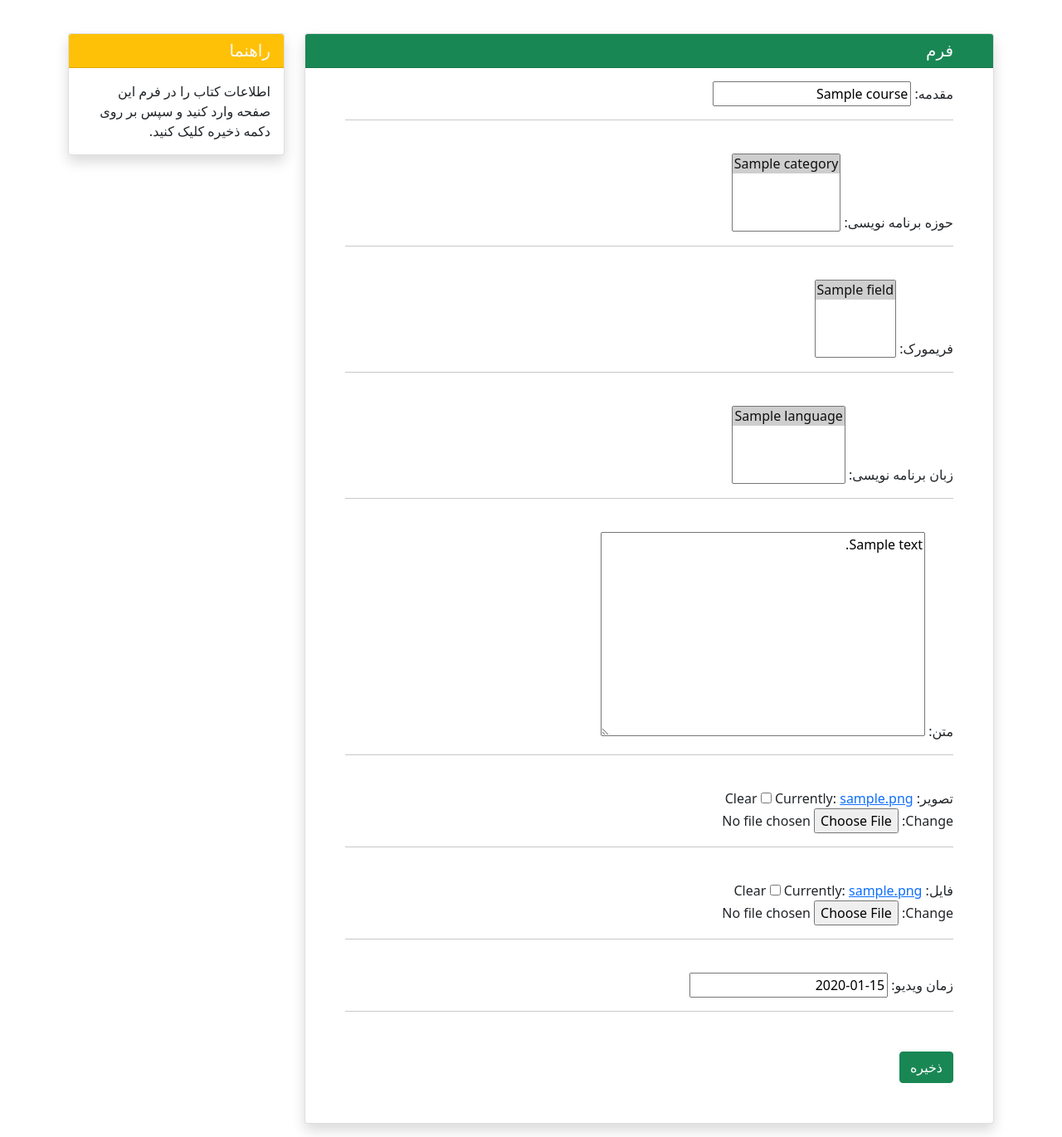
After one commit to rvicode/rvi_course, a Django app: page /update_video/1 in a window 1280 px wide. The commit adds this page. Shown: the whole page at 83% size. Run offline with Django 4.2, Linux system fonts and the light colour scheme; tables that the repository leaves empty hold one stand-in row (values such as "Sample post"); some libraries are stand-ins or nearby versions.

Commit message:
add UpdateVideoView views

```diff
--- a/home/forms.py
+++ b/home/forms.py
@@ -1,6 +1,6 @@
 from django import forms
 
-from blog.models import ContactUs
+from blog.models import ContactUs, Course
 
 
 class ContactUsForm(forms.ModelForm):
@@ -13,3 +13,9 @@ class ContactUsUserForm(forms.ModelForm):
     class Meta:
         model = ContactUs
         fields = '__all__'
+
+
+class UpdateVideoForm(forms.ModelForm):
+    class Meta:
+        model = Course
+        fields = ('title', 'category', 'field', 'language', 'description', 'image', 'file', 'time_video', )
--- a/home/templates/home/home.html
+++ b/home/templates/home/home.html
@@ -27,7 +27,7 @@
                                     </div>
                                     <div class="d-flex align-items-center justify-content-between video-category-time">
                                         <h6 class="">{{ item.title }}</h6>
-                                        <span class="vid-time">{{ item.created }}</span>
+                                        <span class="vid-time">{{ item.time_video }}</span>
                                     </div>
                                     <div class="video-card-details">
                                         <div>
@@ -48,7 +48,7 @@
 
                             </div>
                             <a href="{% url 'home:detail_video' item.id %}">
-                                <h5 class="video-card-title m-2">{{ item.description }}</h5>
+                                <h5 class="video-card-title m-2">{{ item.description | truncatewords:10 }}</h5>
                             </a>
                             <div class="my-3 pb-3 mx-2">
                                 <i class="fa fa-user  ml-1 "></i>
--- /dev/null
+++ b/home/templates/home/update_video.html
@@ -0,0 +1,50 @@
+{% load crispy_forms_tags %}
+<!doctype html>
+<html lang="en">
+<head>
+    <meta charset="UTF-8">
+    <meta name="viewport"
+          content="width=device-width, user-scalable=no, initial-scale=1.0, maximum-scale=1.0, minimum-scale=1.0">
+    <meta http-equiv="X-UA-Compatible" content="ie=edge">
+    <link href="https://cdn.jsdelivr.net/npm/bootstrap@5.0.2/dist/css/bootstrap.min.css" rel="stylesheet"
+          integrity="sha384-EVSTQN3/azprG1Anm3QDgpJLIm9Nao0Yz1ztcQTwFspd3yD65VohhpuuCOmLASjC" crossorigin="anonymous">
+
+    <title>ویرایش ویدیو {{ course.title }}</title>
+</head>
+<body>
+
+<div class="container mt-4" dir="rtl">
+    <div class="row">
+        <div class="col-9">
+            <div class="card shadow my-3">
+                <h5 class="card-header bg-success text-light px-5">فرم</h5>
+                <div class="px-5 pt-3 pb-5">
+                    <form method="POST" enctype="multipart/form-data">
+                        {% csrf_token %}
+                        {% for forms in form %}
+                            {{ forms.label }}:
+                            {{ forms }}
+                            <hr>
+                            <br>
+                        {% endfor %}
+                        <button type="submit" class="btn btn-success mt-2">ذخیره</button>
+                    </form>
+                </div>
+            </div>
+        </div>
+        <div class="col-3">
+
+            <div class="card my-3 shadow">
+                <h5 class="card-header bg-warning text-light">راهنما</h5>
+                <div class="card-body">
+                    <p class="card-text">
+                        اطلاعات کتاب را در فرم این صفحه وارد کنید و سپس بر روی دکمه ذخیره کلیک کنید.
+                    </p>
+                </div>
+            </div>
+
+        </div>
+    </div>
+</div>
+</body>
+</html>
--- a/home/urls.py
+++ b/home/urls.py
@@ -15,5 +15,6 @@ urlpatterns = [
     path('field_list/<int:pk>', views.field_list, name='field_list'),
     path('profile', views.about_us_view, name='about_us'),
     path('contact_us', views.contact_us_view, name='contact_us'),
+    path('update_video/<int:pk>', views.UpdateVideoView.as_view(), name='update_video'),
     path('delete_video/<int:pk>', views.DeleteVideoView.as_view(), name='delete_video'),
 ]
--- a/home/views.py
+++ b/home/views.py
@@ -8,7 +8,7 @@ from blog.models import CustomUser
 from blog.models import Course, Comment, Category, Language, Field
 from blog.models import AboutUs
 
-from .forms import ContactUsForm, ContactUsUserForm
+from .forms import ContactUsForm, ContactUsUserForm, UpdateVideoForm
 
 
 class ListUpdateView(generic.ListView):  # show list update in home
@@ -103,6 +103,13 @@ def contact_us_view(request):  # show contact us page
     return render(request, 'home/contact_us.html', {'form': form})
 
 
+class UpdateVideoView(generic.UpdateView):
+    model = Course
+    form_class = UpdateVideoForm
+    template_name = 'home/update_video.html'
+    success_url = reverse_lazy('home:home')
+
+
 class DeleteVideoView(generic.DeleteView):
     model = Course
     template_name = 'home/delete_video.html'
--- a/templates/_base.html
+++ b/templates/_base.html
@@ -1,6 +1,7 @@
 <html lang="en">
 
 <head>
+{% block links %}{% endblock %}
     {% include 'include/head.html' %}
     <title>{% block title %}{% endblock %}</title>
 </head>
```
Also changed, not shown: home/templates/home/video_detail.html (+6 -11 lines).
